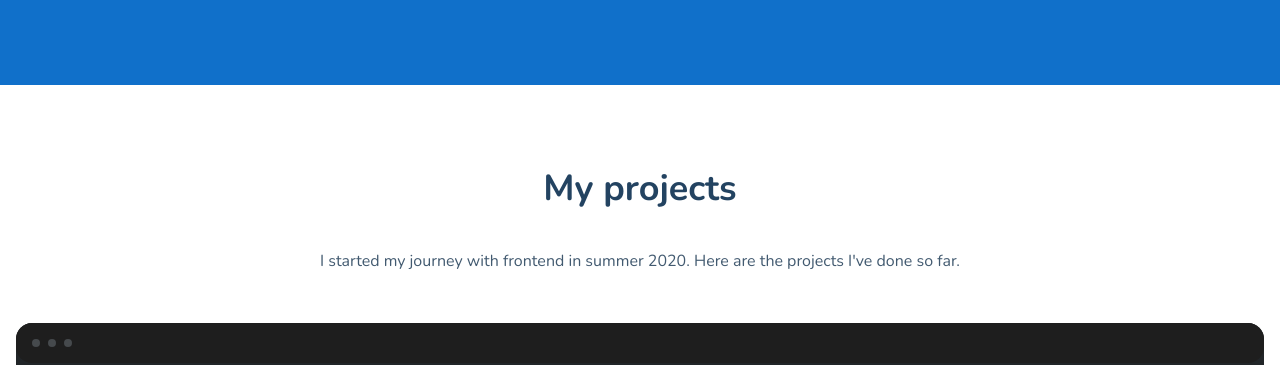
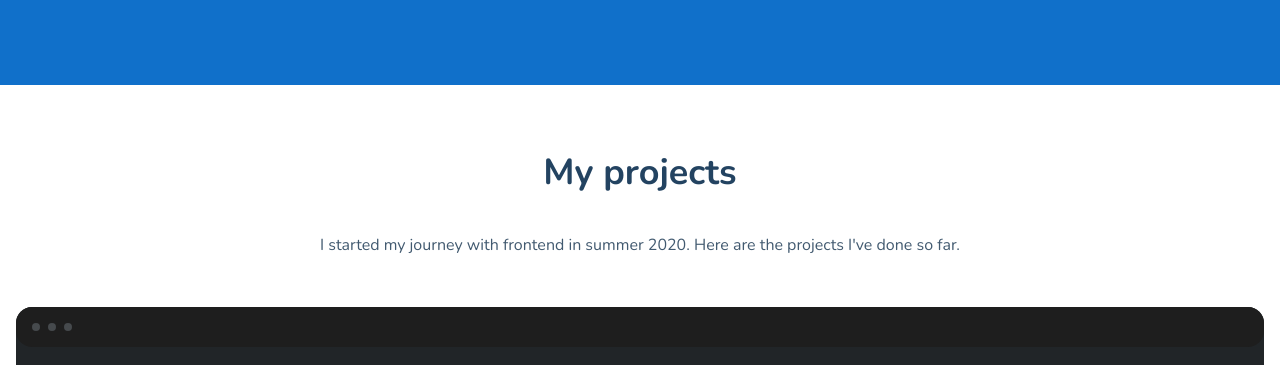
Before and after one commit to bartekrzesista/bartekrzesista.github.io, a website built with webpack: page src/pages/index.html in a window 1280 px wide. Shown: the part 1898-2263 px from the top of the page. Built offline with nearby package versions, Linux system fonts and the light colour scheme.

Commit message:
fix projects section margins and padding

```diff
--- a/src/scss/modules/projects.scss
+++ b/src/scss/modules/projects.scss
@@ -1,21 +1,24 @@
 .projects {
-  padding: 16px;
+    padding: 64px 16px 88px 16px;
 
   &__header {
       @include section-h2($text-dark);
-      margin-top: 64px;
+      margin: 0;
   }
 
   &__description {
       @include section-description($text-default);
-      margin-top: 32px;
+      margin: 32px 0 0 0;
+  }
+
+  &__grid {
+      margin-top: 46px;
   }
 }
 
 .repo {
     background-color: $repo-bg;
     border-radius: 16px;
-    margin-top: 46px;
     min-width: 284px;
 
     &__top {
```
